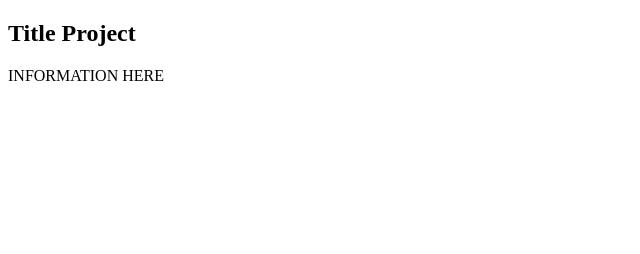
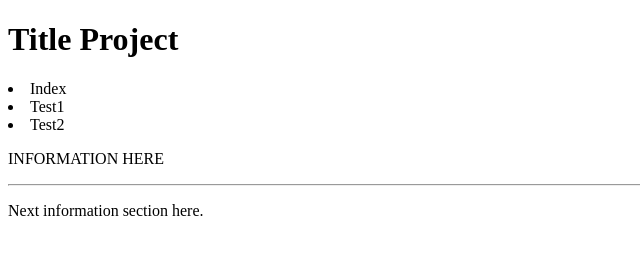
Before and after one commit to t-sierakowski/website1, a plain HTML site: page index.html in a window 1280 px wide. Shown: the whole page, without its empty margins (0-640 px from the left). Drawn offline with Linux system fonts and the light colour scheme.

Commit message:
add nav and body

```diff
--- a/index.html
+++ b/index.html
@@ -5,9 +5,19 @@
     <meta name="description" content="were doing it">
   </head>
   <body>
+    <header>
+      <h1>Title Project</h1>
+      <nav>
+          <li>Index</li>
+          <li>Test1</li>
+          <li>Test2</li>
+        </ul>
+      </nav>
+    </header>
     <section>
-      <h1>Title Project</h1>
         <p>INFORMATION HERE</p>
+        <hr>
+        <p>Next information section here.</p>
       </section>
   </body>
 </html>
```
